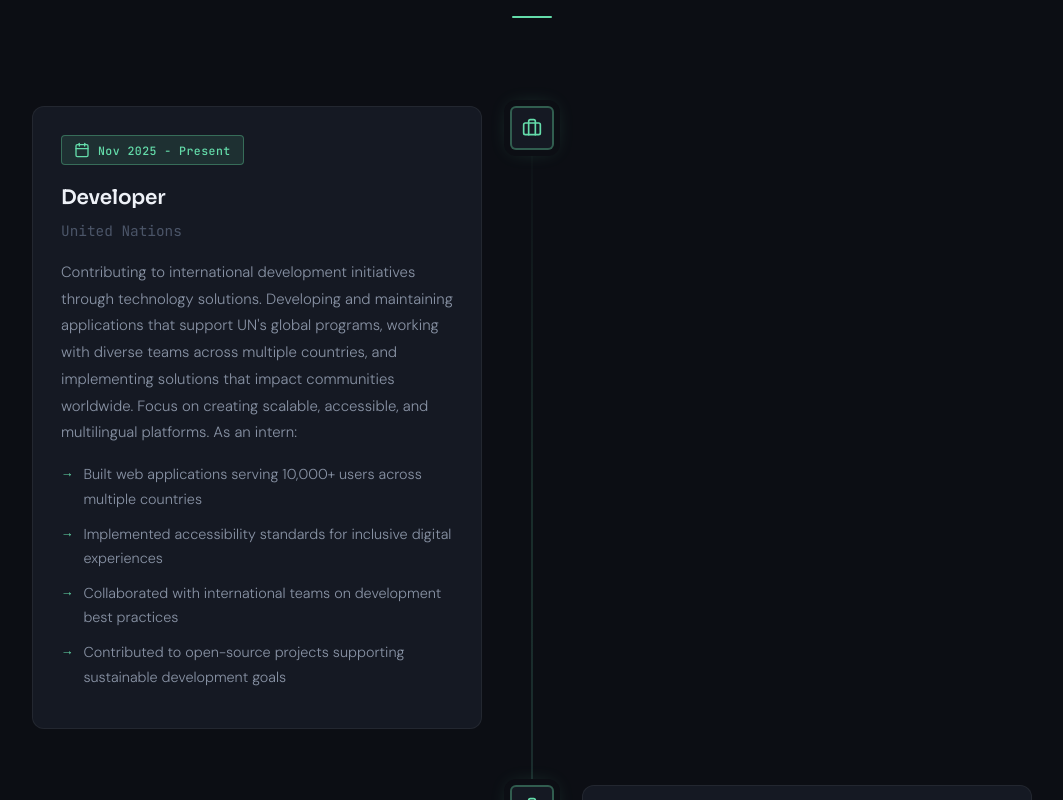
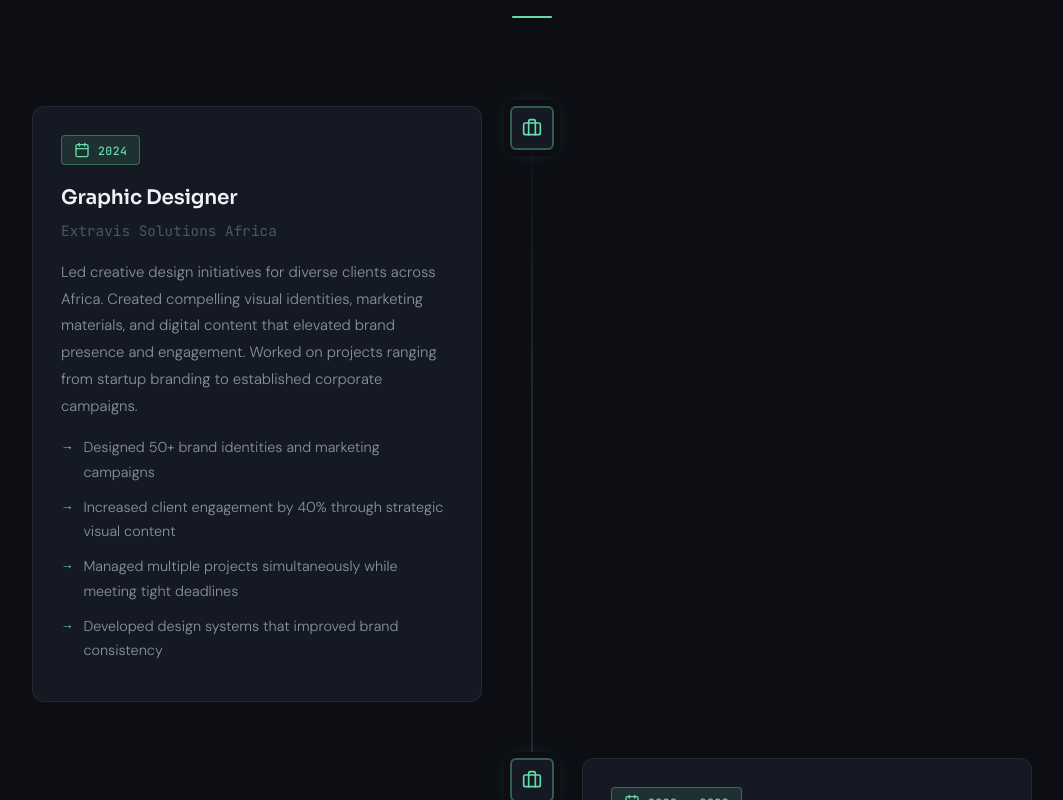
Before and after one commit to richardngasike/nextjs-portfolio, a Next.js app: page / in a window 1280 px wide. Shown: the part 1980-2780 px from the top of the page, without its empty margins (108-1171 px from the left). Built offline with nearby package versions, Linux system fonts and the light colour scheme.

Commit message:
Reducing the experience

```diff
--- a/src/app/page.js
+++ b/src/app/page.js
@@ -205,18 +205,6 @@
         <div className="section-container">
           <h2 className="section-title">Professional Experience</h2>
           <div className="timeline">
-            <ExperienceItem
-              year="Nov 2025 - Present"
-              company="United Nations"
-              role="Developer"
-              description="Contributing to international development initiatives through technology solutions. Developing and maintaining applications that support UN's global programs, working with diverse teams across multiple countries, and implementing solutions that impact communities worldwide. Focus on creating scalable, accessible, and multilingual platforms. As an intern:"
-              achievements={[
-                "Built web applications serving 10,000+ users across multiple countries",
-                "Implemented accessibility standards for inclusive digital experiences",
-                "Collaborated with international teams on development best practices",
-                "Contributed to open-source projects supporting sustainable development goals"
-              ]}
-            />
             <ExperienceItem
               year="2024"
               company="Extravis Solutions Africa"
```
